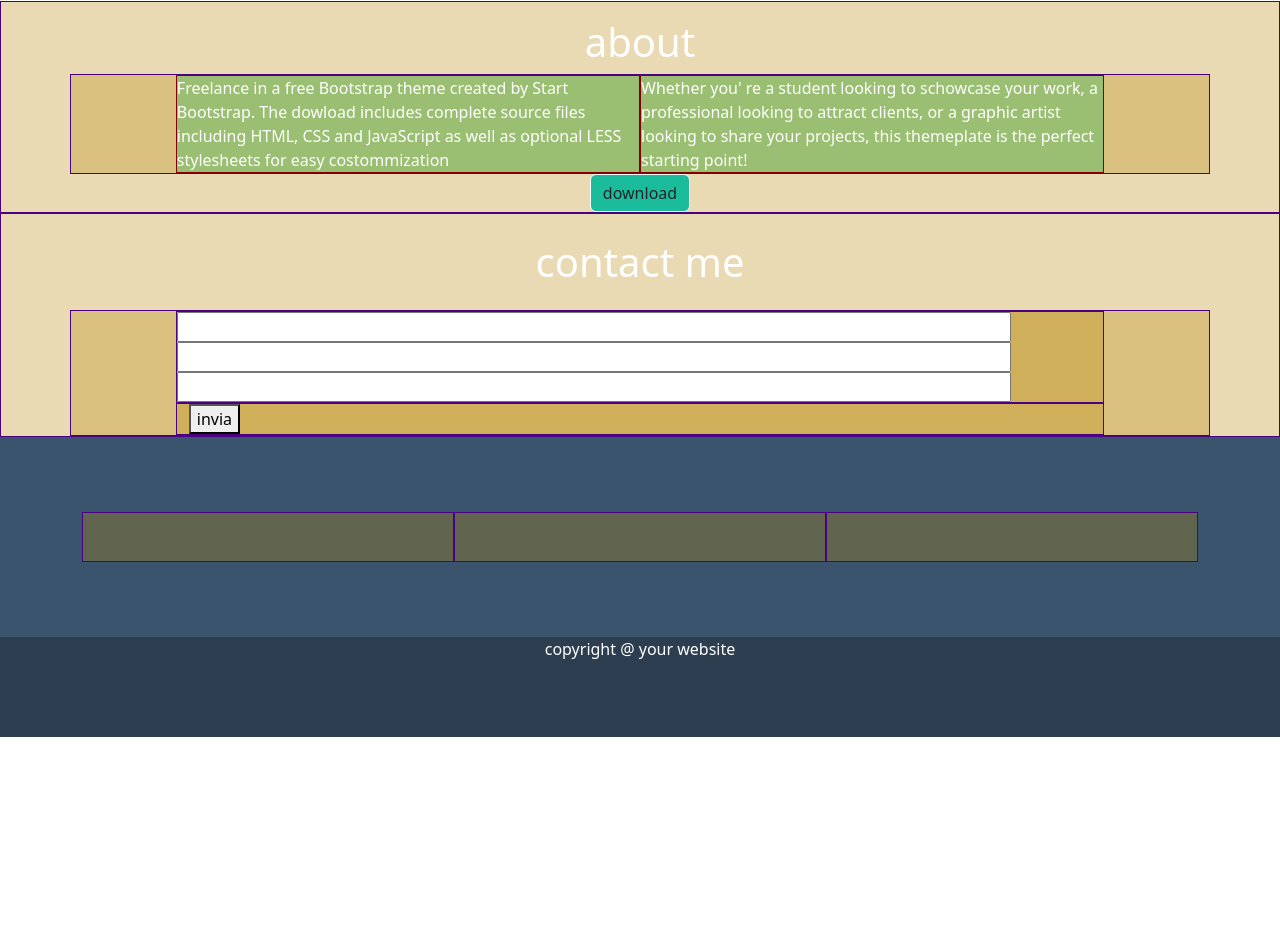
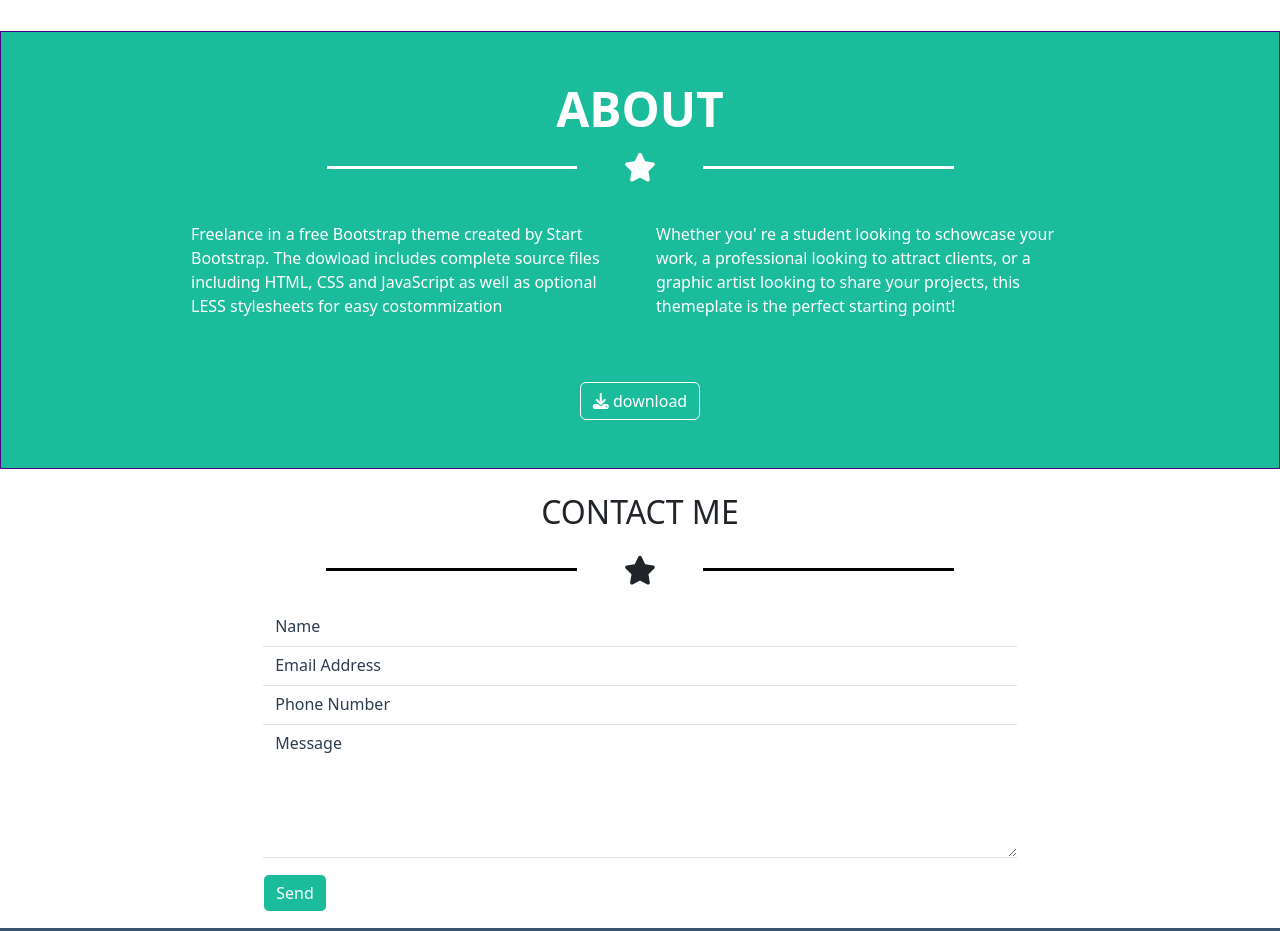
Before and after one commit to NicolaBellini/html-css-bootstrap-freelancer, a plain HTML site: page index.html in a window 1280 px wide. Shown: the part 1363-2294 px from the top of the page. Before the commit the page ends 2100 px from the top, so only its background shows below. Drawn offline with nearby package versions, Linux system fonts and the light colour scheme.

Commit message:
[add] form

```diff
--- a/assets/css/style.css
+++ b/assets/css/style.css
@@ -1,6 +1,7 @@
 :root{
   --bg_header:#2c3e50;
   --bg_jumbo-button:#1abc9c;
+  --bg_jumbo-button-hover:#1d927a;
   --bg_footer-top:#3a546d;
   --bg_card1:#ba4b63;
   --bg_card2:#1ea4b6;
@@ -42,6 +43,13 @@ header{
 .btn{
   background-color: var(--bg_jumbo-button);
   border-color: var(--white);
+  color: var(--white);
+}
+
+.btn:hover{
+  background-color: var(--bg_jumbo-button-hover);
+  color: var(--white);
+  border-color: var(--white);
 }
 
 .big_mb{
@@ -77,10 +85,59 @@ header{
   border-radius: 20px;
 }
 
-.portfolio .line{
+.portfolio .line,
+.contact-me .line{
   background-color: black;
 }
 
+.about{
+  background-color: var(--bg_jumbo-button);
+}
+
+.about h2{
+  font-size: 3rem;
+}
+
+.about .btn i{
+  font-size: 1rem
+}
+
+input{
+  width: 90%;
+}
+
+.my_container {
+  margin: 0 auto;
+  width: 60%;
+}
+
+.my_form input,
+.my_form textarea {
+  border-top: none;
+  border-right: none;
+  border-left: none;
+  border-radius: 0;
+}
+
+.my_form input:focus,
+.my_form textarea:focus {
+  box-shadow: none;
+}
+
+.my_form input::placeholder,
+.my_form textarea::placeholder {
+  color: #2b3d4f;
+
+}
+
+/* .my_button {
+  background-color: #1abc9c;
+  border: none;
+} */
+
+/* .my_button:hover {
+  background-color: #137964;
+} */
 
 
 
@@ -93,7 +150,3 @@ header{
   height: 100px;
   background-color: var(--bg_header);
 }
-
-input{
-  width: 90%;
-}
--- a/index.html
+++ b/index.html
@@ -44,17 +44,17 @@
   <main>
     <!-- jumbo -->
     <section class="jumbo  d-flex justify-content-center text-white ">
-      <div class="row w-100 w-md-75 h-100 p-0 d-flex justify-content-center debug">
+      <div class="row w-100 w-md-75 h-100 p-0 d-flex justify-content-center ">
 
         <div class="col-12  h-100 p-4 col-md-12 col-xl-7 d-flex align-items-center  flex-column  ">
           <div class="w-75 d-flex justify-content-center ">
             <img src="assets/img/avatar.svg" alt="" class="img-fluid ">
           </div>
-          <h1 class="fw-semibold  ">START BOOTSTRAP</h1>
+          <h1 class="fw-semibold mb-3  ">START BOOTSTRAP</h1>
 
           <!-- star -->
 
-            <div class="star w-50 d-flex justify-content-between  align-items-center">
+            <div class="star w-50 d-flex justify-content-between  align-items-center mb-4 ">
               <div class="col line "></div>
               <div class="col-star d-flex justify-content-center  ">
                 <i class="fa-solid fa-star"></i>
@@ -86,7 +86,7 @@
         <div class="col line"></div>
       </div>
 
-      <div class="container-md h-75  d-flex flex-wrap">
+      <div class="container-md h-75  d-flex flex-wrap big_mb">
         <div class="col-12 h-25 col-md-6 col-xl-4 p-3 ">
           <img src="assets/img/cabin.png" alt="" class="">
         </div>
@@ -96,13 +96,13 @@
         <div class="col-12 h-25 col-md-6 col-xl-4 p-3">
           <img src="assets/img/circus.png" alt="">
         </div>
-        <div class="col-12 h-25 col-md-6 col-xl-4 p-3 big_mb ">
+        <div class="col-12 h-25 col-md-6 col-xl-4 p-3  ">
           <img src="assets/img/game.png" alt="">
         </div>
-        <div class="col-12 h-25 col-md-6 col-xl-4 p-3 big_mb ">
+        <div class="col-12 h-25 col-md-6 col-xl-4 p-3  ">
           <img src="assets/img/safe.png" alt="">
         </div>
-        <div class="col-12 h-25 col-md-6 col-xl-4 p-3 big_mb ">
+        <div class="col-12 h-25 col-md-6 col-xl-4 p-3  ">
           <img src="assets/img/submarine.png" alt="">
         </div>
       </div>
@@ -113,30 +113,54 @@
 <!-- about -->
     <section class="about container-fluid text-white debug">
       <div class="col">
-        <h1 class="text-center mt-3 ">about</h1>
+        <h2 class="text-center mt-5 mb-3 fw-semibold ">ABOUT</h2>
       </div>
-      <div class="container-md h-75 d-flex flex-column align-items-center flex-md-row justify-content-md-center  debug ">
-        <div class="col-9 col-md-5 h-50  debug2">Freelance in a free Bootstrap theme created by Start Bootstrap. The dowload includes complete source files including HTML, CSS and JavaScript as well as optional LESS stylesheets for easy costommization</div>
-        <div class="col-9 col-md-5 h-50 debug2">Whether you' re a student looking to schowcase your work, a professional looking to attract clients, or a graphic artist looking to share your projects, this themeplate is the perfect starting point!
+      <div class="d-flex justify-content-center mb-4 ">
+        <div class="star w-50 d-flex justify-content-between  align-items-center">
+          <div class="col line "></div>
+          <div class="col-star d-flex justify-content-center  ">
+            <i class="fa-solid fa-star"></i>
+          </div>
+          <div class="col line"></div>
+        </div>
+      </div>
+      <div class="container-md h-75 d-flex flex-column align-items-center flex-md-row justify-content-md-center mb-5">
+        <div class="col-9 col-md-5 h-50 p-3">Freelance in a free Bootstrap theme created by Start Bootstrap. The dowload includes complete source files including HTML, CSS and JavaScript as well as optional LESS stylesheets for easy costommization</div>
+        <div class="col-9 col-md-5 h-50 p-3">Whether you' re a student looking to schowcase your work, a professional looking to attract clients, or a graphic artist looking to share your projects, this themeplate is the perfect starting point!
         </div>
 
       </div>
-      <div class="container-md d-flex justify-content-center ">
-        <button class="btn"> download</button>
+      <div class="container-md d-flex justify-content-center mb-4 mb-md-5 ">
+        <button class="btn text-white"><i class="fa-solid fa-download"></i> download</button>
       </div>
     </section>
+
+
     <!-- contact me -->
-    <section class="container-fluid debug ">
-      <h1 class="text-center text-white m-4 ">contact me</h1>
-      <div class="container-md h-75 d-flex align-items-center justify-content-between  flex-column  debug">
-        <form action="" class="col-8 h-75 col-md-10 debug">
-          <input type="text" class="d-block ">
-          <input type="text"  class="d-block ">
-          <input type="text"  class="d-block ">
+
+
+
+    <section class="contact-me container-fluid">
+      <h2 class="text-center m-4 ">CONTACT ME </h2>
+
+      <div class="d-flex justify-content-center mb-4 ">
+        <div class="star w-50 d-flex justify-content-between  align-items-center">
+          <div class="col line "></div>
+          <div class="col-star d-flex justify-content-center  ">
+            <i class="fa-solid fa-star"></i>
+          </div>
+          <div class="col line"></div>
+        </div>
+      </div>
+
+      <div class="my_container">
+        <form action="#" class="my_form">
+          <input type="text" class="form-control pb-2" placeholder="Name">
+          <input type="email" class="form-control pb-2" placeholder="Email Address">
+          <input type="text" class="form-control pb-2" placeholder="Phone Number">
+          <textarea class="form-control" placeholder="Message" id="floatingTextarea pb-2" rows="5"></textarea>
+          <button type="submit" class="btn my-3">Send</button>
         </form>
-        <div class="container-md col-8 col-md-10 debug">
-          <button>invia</button>
-        </div>
       </div>
     </section>
 
```
